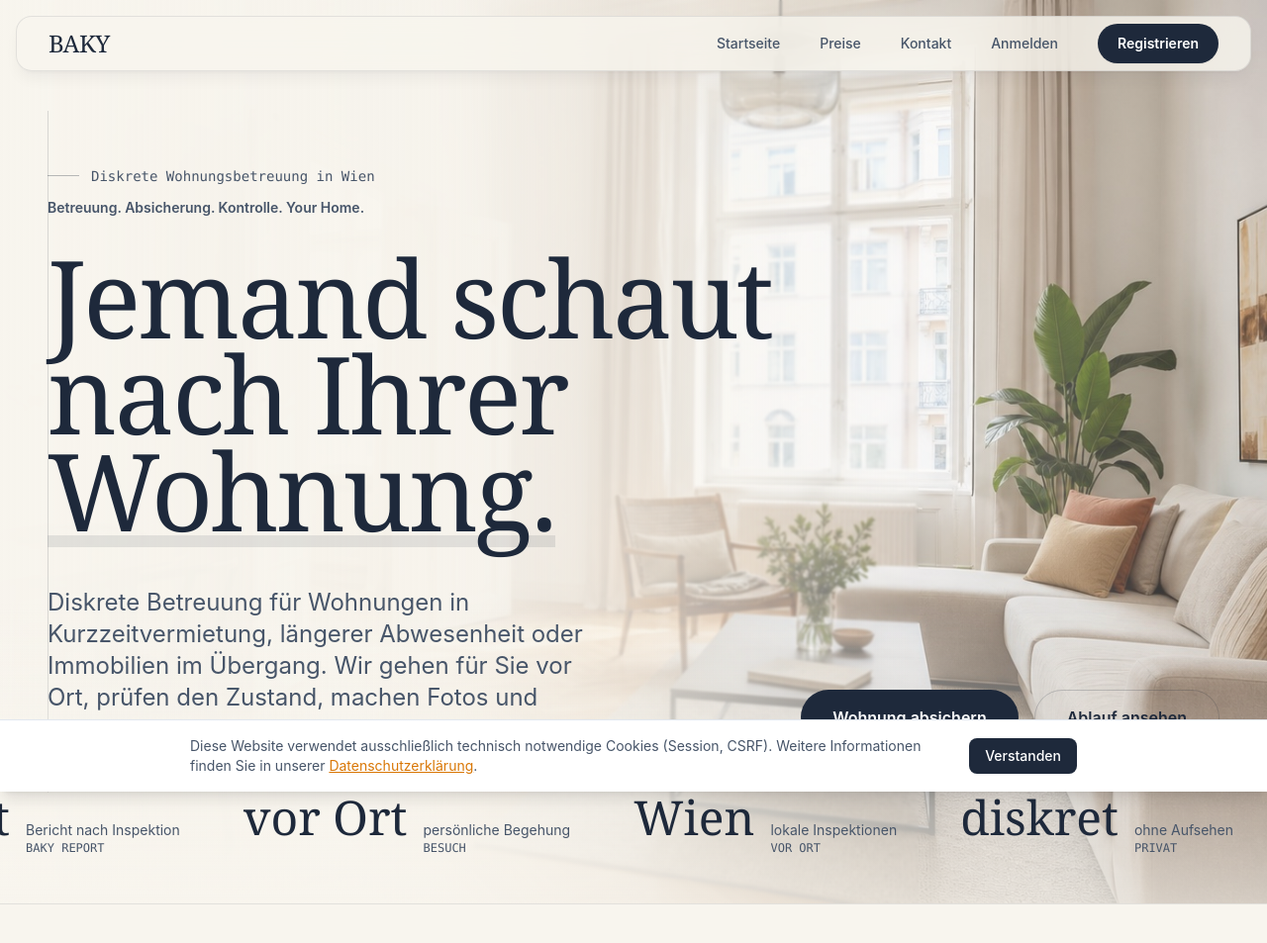
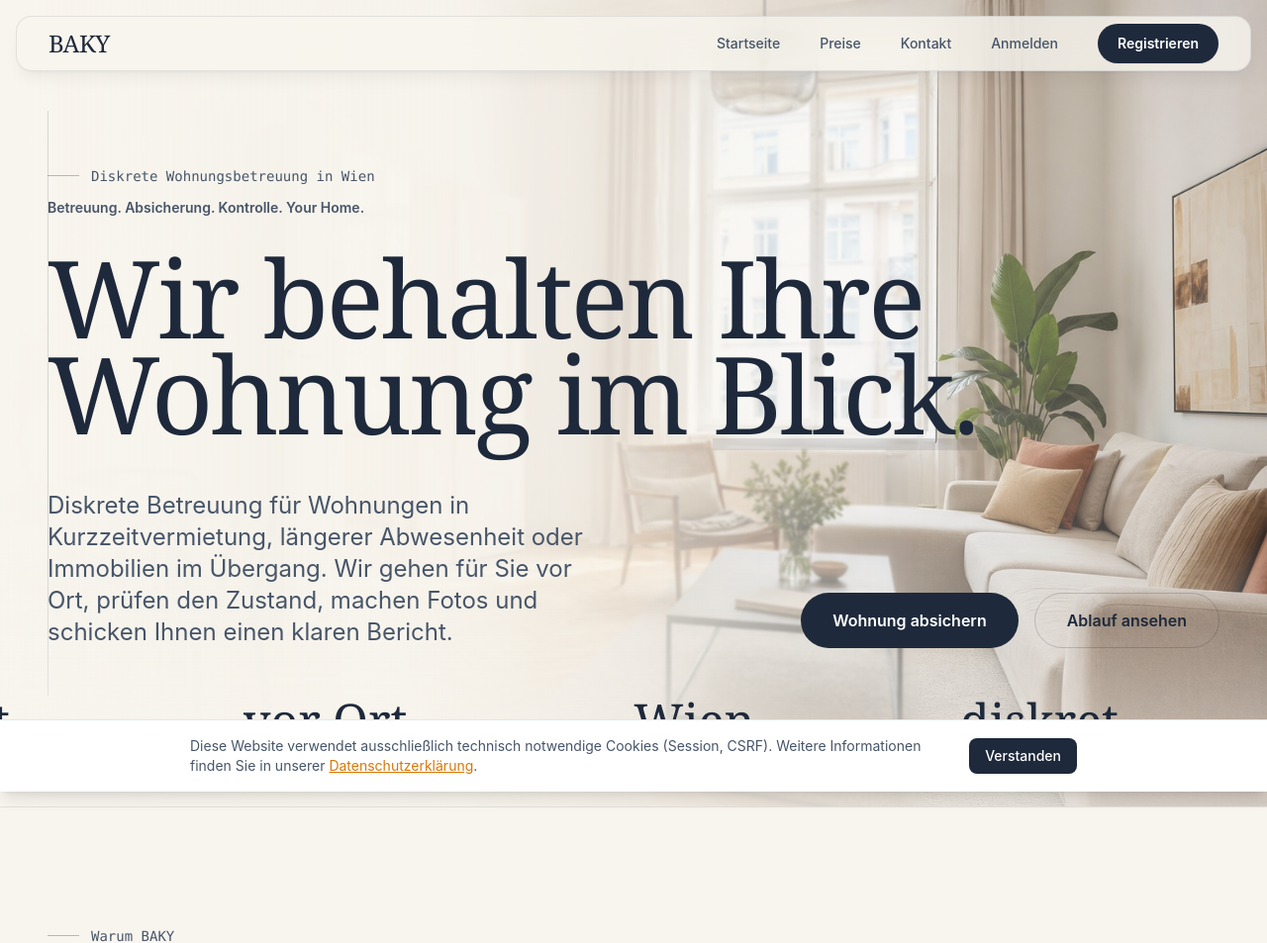
Before and after one commit to robert197/baky, a Django app: page / in a window 1280 px wide. Shown: the top 953 px of the page at 99% size. Run offline with Django 5.2, Linux system fonts and the light colour scheme; style sheets or scripts are compiled from the project's sources; parts of the project's set-up code (start-up, migrations or seed data) failed here and were passed over; some libraries are stand-ins or nearby versions.

Commit message:
feat(public): improve hero H1 to 'Wir behalten Ihre Wohnung im Blick'

```diff
--- a/templates/public/landing/_hero.html
+++ b/templates/public/landing/_hero.html
@@ -19,8 +19,8 @@
       <p class="mt-3 text-sm font-semibold text-secondary">Betreuung. Absicherung. Kontrolle. Your Home.</p>
     </div>
     <h1 class="reveal-in max-w-5xl font-display text-[clamp(2rem,8.5vw,6.9rem)] font-normal leading-[0.9] tracking-tight [animation-delay:90ms]">
-      <span class="block">Jemand schaut</span>
-      <span class="block">nach Ihrer <span class="relative inline-block">Wohnung<span class="absolute -bottom-2 left-0 right-0 h-3 bg-primary/10"></span>.</span></span>
+      <span class="block">Wir behalten Ihre</span>
+      <span class="block">Wohnung im <span class="relative inline-block">Blick<span class="absolute -bottom-2 left-0 right-0 h-3 bg-primary/10"></span>.</span></span>
     </h1>
     <div class="mt-12 grid gap-10 lg:grid-cols-2 lg:items-end">
       <p class="reveal-in max-w-xl text-xl leading-relaxed text-secondary [animation-delay:180ms] lg:text-2xl">
```
